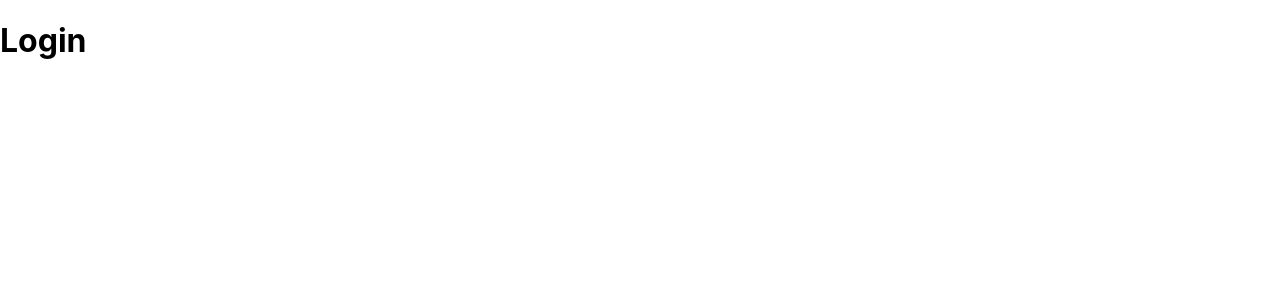
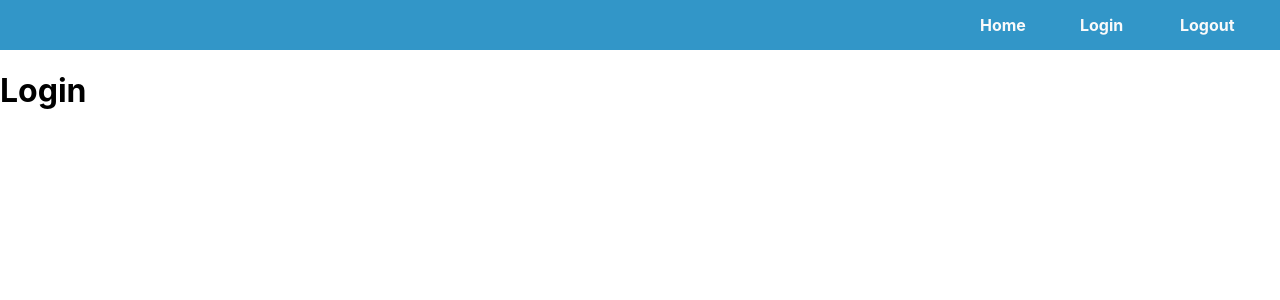
Before and after one commit to aogumobc/firebase-auth-template-gnav-for-react-spa, a React (Create React App) app: page /login in a window 1280 px wide. Shown: the top 300 px of the page. Built offline with nearby package versions, Linux system fonts and the light colour scheme.

Commit message:
add: GlobalNav

```diff
--- a/src/App.tsx
+++ b/src/App.tsx
@@ -1,6 +1,7 @@
 import React from 'react';
 import { BrowserRouter as Router, Routes, Route } from 'react-router-dom';
 import './App.css';
+import { GlobalNav } from './components/Navigations/GlobalNav/container';
 import { Home } from './components/Pages/Home/container';
 import { Login } from './components/Pages/Login/container';
 import { Logout } from './components/Pages/Logout/container';
@@ -8,11 +9,12 @@ import { Logout } from './components/Pages/Logout/container';
 function App() {
     return (
         <Router>
+            <GlobalNav />
             <Routes>
                 <Route path="/" element={<Home />} />
-                <Route path="login" element={<Login />} />
-                <Route path="logout" element={<Logout />} />
-                <Route path="*" element={<div>404 Not Found</div>} />
+                <Route path="/login" element={<Login />} />
+                <Route path="/logout" element={<Logout />} />
+                <Route path="/*" element={<div>404 Not Found</div>} />
             </Routes>
         </Router>
     );
--- /dev/null
+++ b/src/components/Navigations/GlobalNav/container.tsx
@@ -0,0 +1,8 @@
+import "../../../style/GlobalNav.css";
+import { GlobalNavPresenter } from "./presenter";
+
+export const GlobalNav: React.FC = () => {
+    return (
+        <GlobalNavPresenter/>
+    );
+};
--- /dev/null
+++ b/src/components/Navigations/GlobalNav/presenter.tsx
@@ -0,0 +1,22 @@
+import { Link } from "react-router-dom";
+
+export const GlobalNavPresenter: React.FC = () => {
+
+    return (
+        <nav className="global-nav">
+
+            <Link to={"/"}>
+                Home
+            </Link>
+
+            <Link to={"/login"}>
+                Login
+            </Link>
+
+            <Link to={"/logout"}>
+                Logout
+            </Link>
+
+        </nav>
+    );
+};
--- /dev/null
+++ b/src/style/GlobalNav.css
@@ -0,0 +1,23 @@
+.global-nav {
+    display: flex;
+        justify-content: end;
+        align-items: center;
+    height: 50px;
+    background-color: rgb(50, 150, 200);
+}
+
+.global-nav a {
+    width: 100px;
+    color: rgb(250, 250, 250);
+    font-weight: bold;
+    text-decoration: none;
+    transform: all 0.3;
+}
+
+.global-nav a:hover {
+    color: rgb(200, 240, 240);
+}
+
+.global-nav a svg {
+    margin-right: 5px;
+}
```
